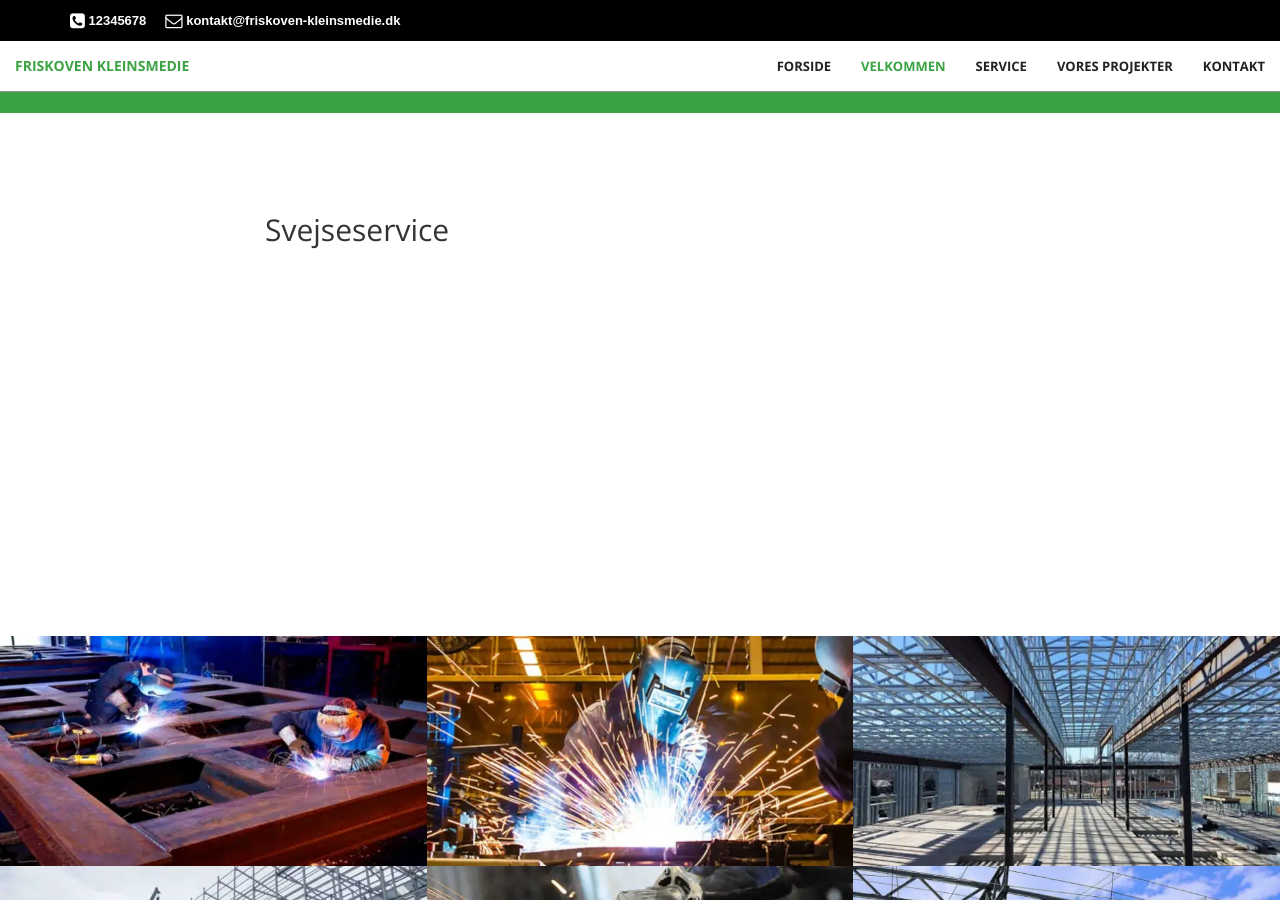
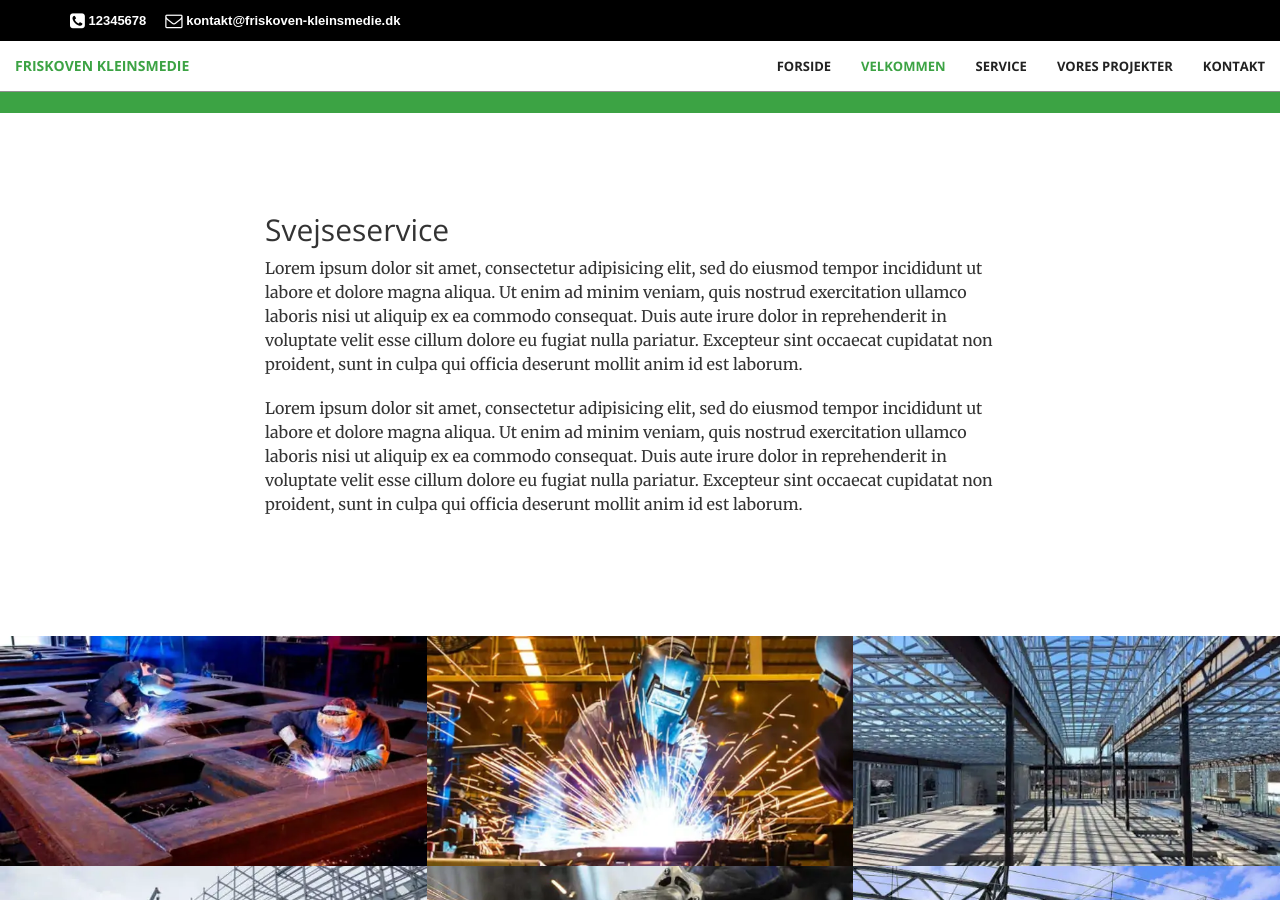
Before and after one commit to Slitch/friskoven-kleinsmedie, a Jekyll site: the page built from index.html, in a window 1280 px wide and 900 px high, scrolled down 1341 px. Built offline with Jekyll 4.4.1, drawn with Linux system fonts in a browser that asks for light colours.

Commit message:
more changes

```diff
--- a/_includes/services.html
+++ b/_includes/services.html
@@ -5,14 +5,14 @@
             <div class="col-lg-8 col-lg-offset-2">
 
                 <h2 class="section-heading">Svejseservice</h2>
-                <p class="text-faded">Lorem ipsum dolor sit amet, consectetur adipisicing elit, sed do eiusmod
+                <p>Lorem ipsum dolor sit amet, consectetur adipisicing elit, sed do eiusmod
                 tempor incididunt ut labore et dolore magna aliqua. Ut enim ad minim veniam,
                 quis nostrud exercitation ullamco laboris nisi ut aliquip ex ea commodo
                 consequat. Duis aute irure dolor in reprehenderit in voluptate velit esse
                 cillum dolore eu fugiat nulla pariatur. Excepteur sint occaecat cupidatat non
                 proident, sunt in culpa qui officia deserunt mollit anim id est laborum.</p>
 
-                <p class="text-faded">Lorem ipsum dolor sit amet, consectetur adipisicing elit, sed do eiusmod
+                <p>Lorem ipsum dolor sit amet, consectetur adipisicing elit, sed do eiusmod
                 tempor incididunt ut labore et dolore magna aliqua. Ut enim ad minim veniam,
                 quis nostrud exercitation ullamco laboris nisi ut aliquip ex ea commodo
                 consequat. Duis aute irure dolor in reprehenderit in voluptate velit esse
```
